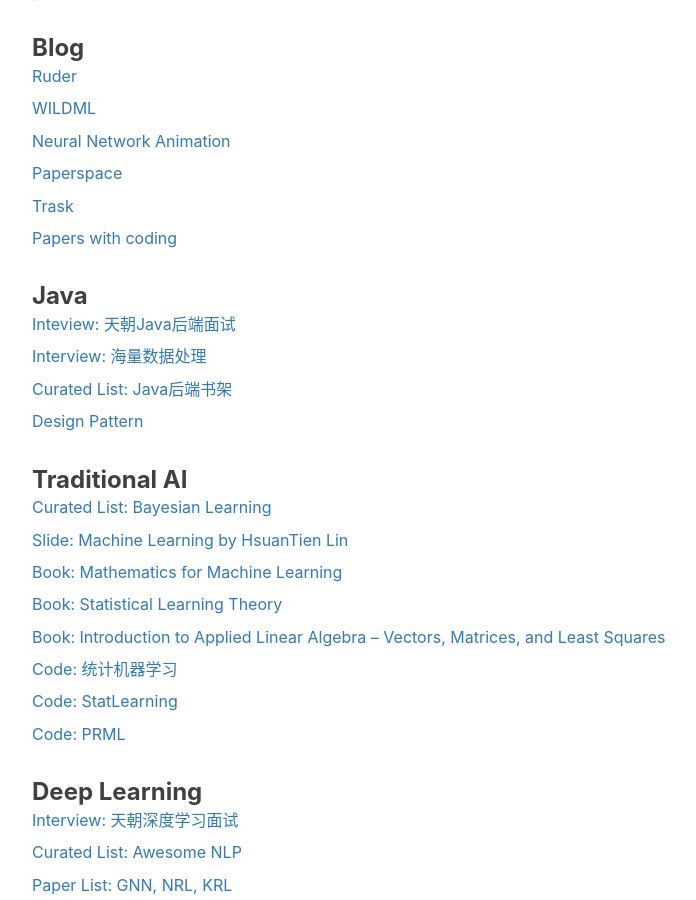
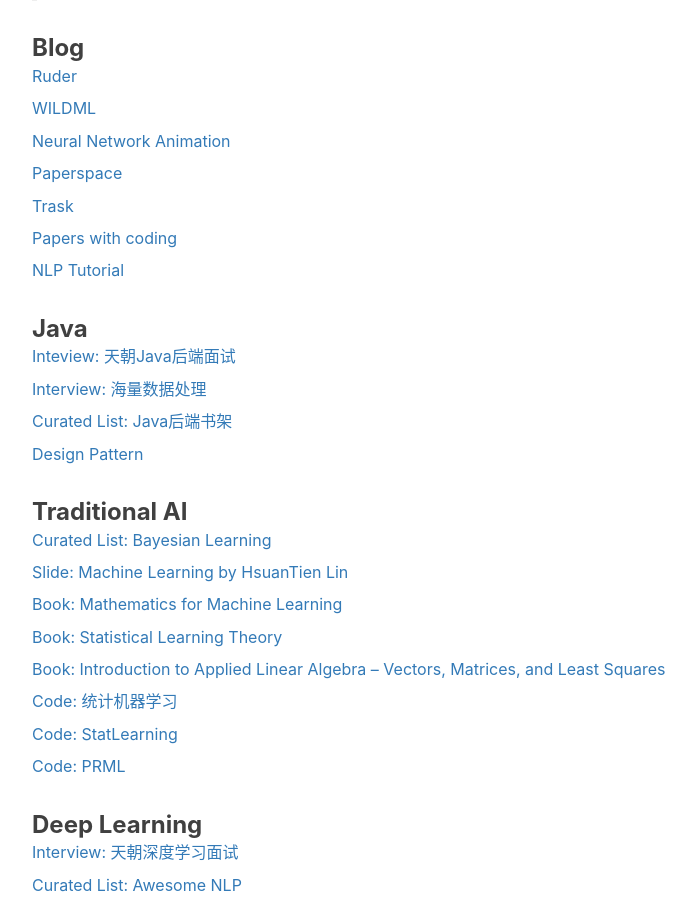
Before and after one commit to wirybeaver/wirybeaver.github.io, a Jekyll site: the page built from _posts/2017-08-19-other-scracth.md, in a window 1280 px wide and 900 px high, scrolled down 655 px. Shown: the whole window, without its empty margins (233-929 px from the left). Built offline with Jekyll 4.4.1, drawn with Linux system fonts in a browser that asks for light colours; nearby versions of some CDN libraries; comment, search, counter and statistics services are not loaded.

Commit message:
Update 2017-08-19-other-scracth.md

```diff
--- a/_posts/2017-08-19-other-scracth.md
+++ b/_posts/2017-08-19-other-scracth.md
@@ -26,6 +26,8 @@
 [Trask](http://iamtrask.github.io/)
 
 [Papers with coding](https://paperswithcode.com/)
+
+[NLP Tutorial](https://github.com/graykode/nlp-tutorial)
 
 ### Java
 [Inteview: 天朝Java后端面试](https://github.com/CyC2018/CS-Notes)
```
